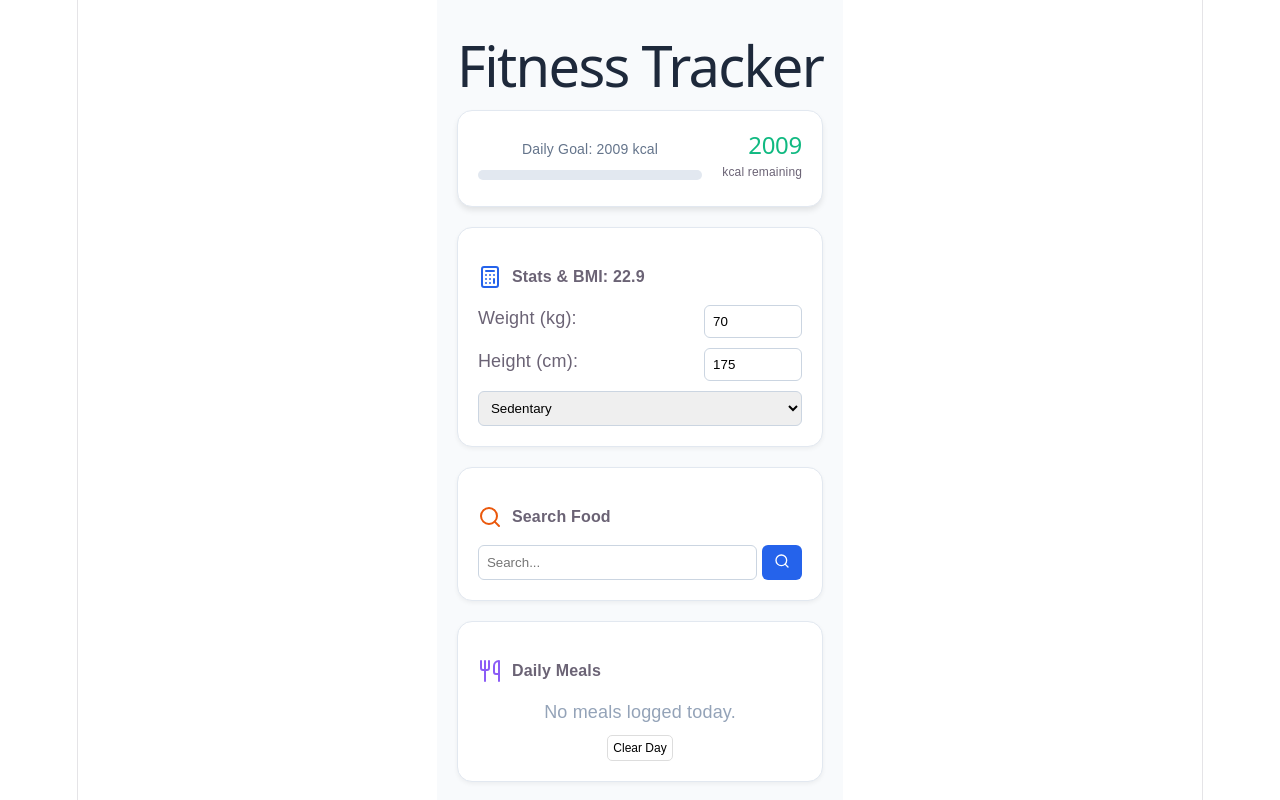
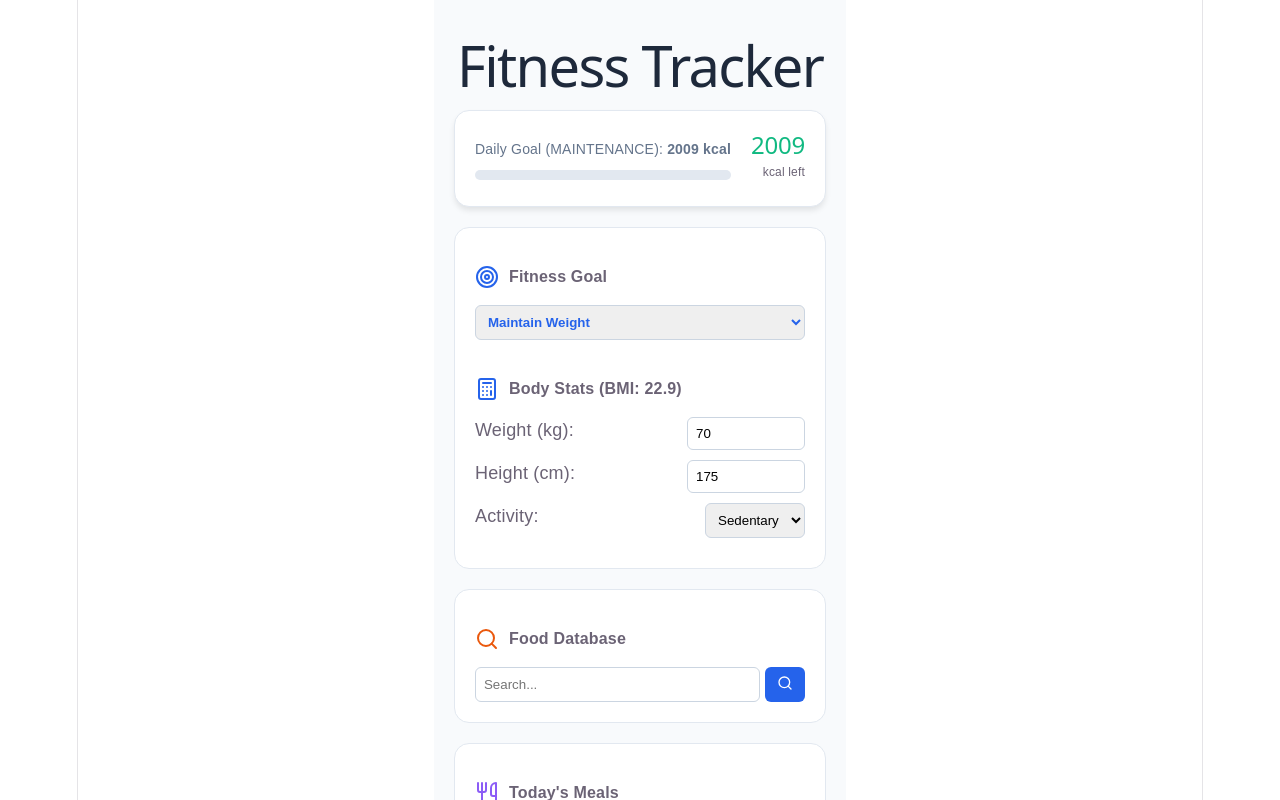
Before and after one commit to Dragoon-prog/fitness-tracker, a React (Vite) app: page / in a window 1280 px wide. Shown: the top 800 px of the page. Built offline with nearby package versions, Linux system fonts and the light colour scheme.

Commit message:
Added Deficit and Surplus goals

```diff
--- a/src/App.jsx
+++ b/src/App.jsx
@@ -1,14 +1,15 @@
 import React, { useState, useEffect } from 'react';
 import { LineChart, Line, XAxis, YAxis, CartesianGrid, Tooltip, ResponsiveContainer } from 'recharts';
-import { Calculator, Search, TrendingUp, Pizza, Plus, Trash2, Utensils } from 'lucide-react';
+import { Calculator, Search, TrendingUp, Pizza, Plus, Trash2, Utensils, Target } from 'lucide-react';
 import axios from 'axios';
 
 export default function App() {
-  // --- 1. PERSISTENT STATE ---
+  // --- 1. STATE ---
   const [weight, setWeight] = useState(localStorage.getItem('weight') || 70);
   const [height, setHeight] = useState(localStorage.getItem('height') || 175);
   const [age, setAge] = useState(localStorage.getItem('age') || 25);
   const [activity, setActivity] = useState(localStorage.getItem('activity') || 1.2);
+  const [fitnessGoal, setFitnessGoal] = useState(localStorage.getItem('fitnessGoal') || 'maintenance');
 
   const [meals, setMeals] = useState(JSON.parse(localStorage.getItem('meals')) || []);
   const [liftData, setLiftData] = useState(JSON.parse(localStorage.getItem('lifts')) || [{ week: 'Wk 1', weight: 40 }]);
@@ -25,11 +26,18 @@ export default function App() {
     localStorage.setItem('height', height);
     localStorage.setItem('age', age);
     localStorage.setItem('activity', activity);
-  }, [meals, liftData, weight, height, age, activity]);
+    localStorage.setItem('fitnessGoal', fitnessGoal);
+  }, [meals, liftData, weight, height, age, activity, fitnessGoal]);
 
-  // --- 3. CALCULATIONS ---
+  // --- 3. UPDATED CALORIE LOGIC ---
   const bmi = (weight / ((height / 100) ** 2)).toFixed(1);
-  const goalCalories = Math.round(((10 * weight) + (6.25 * height) - (5 * age) + 5) * activity);
+  const tdee = Math.round(((10 * weight) + (6.25 * height) - (5 * age) + 5) * activity);
+
+  // Adjusted Goal Logic
+  let goalCalories = tdee;
+  if (fitnessGoal === 'deficit') goalCalories = tdee - 500;
+  if (fitnessGoal === 'surplus') goalCalories = tdee + 500;
+
   const eatenCalories = Math.round(meals.reduce((acc, meal) => acc + meal.calories, 0));
   const remaining = goalCalories - eatenCalories;
   const progressPercent = Math.min((eatenCalories / goalCalories) * 100, 100);
@@ -44,48 +52,57 @@ export default function App() {
   };
 
   const addMeal = (food) => {
-    const newEntry = {
-      id: Date.now(),
-      name: food.label,
-      calories: food.nutrients.ENERC_KCAL,
-      protein: food.nutrients.PROCNT || 0
-    };
-    setMeals([...meals, newEntry]);
+    setMeals([...meals, { id: Date.now(), name: food.label, calories: food.nutrients.ENERC_KCAL }]);
   };
-
-  const removeMeal = (id) => setMeals(meals.filter(m => m.id !== id));
 
   return (
     <div style={containerStyle}>
       <h1 style={{ textAlign: 'center', color: '#1e293b' }}>Fitness Tracker</h1>
 
-      {/* TOP SUMMARY BAR */}
+      {/* SUMMARY BAR */}
       <div style={summaryBar}>
         <div style={{ flex: 1 }}>
-          <p style={{ margin: 0, fontSize: '14px', color: '#64748b' }}>Daily Goal: {goalCalories} kcal</p>
-          <div style={progressContainer}><div style={{ ...progressFill, width: `${progressPercent}%` }}></div></div>
+          <p style={{ margin: 0, fontSize: '14px', color: '#64748b' }}>
+            Daily Goal ({fitnessGoal.toUpperCase()}): <strong>{goalCalories} kcal</strong>
+          </p>
+          <div style={progressContainer}><div style={{ ...progressFill, width: `${progressPercent}%`, backgroundColor: remaining < 0 ? '#ef4444' : '#3b82f6' }}></div></div>
         </div>
         <div style={{ textAlign: 'right' }}>
           <h2 style={{ margin: 0, color: remaining < 0 ? '#ef4444' : '#10b981' }}>{remaining}</h2>
-          <p style={{ margin: 0, fontSize: '12px' }}>kcal remaining</p>
+          <p style={{ margin: 0, fontSize: '12px' }}>kcal left</p>
         </div>
       </div>
 
       <div style={gridStyle}>
-        {/* BODY METRICS */}
+        {/* BODY METRICS & GOAL */}
         <div style={cardStyle}>
-          <h3 style={headerStyle}><Calculator color="#2563eb" /> Stats & BMI: {bmi}</h3>
+          <h3 style={headerStyle}><Target color="#2563eb" /> Fitness Goal</h3>
+          <select
+            value={fitnessGoal}
+            onChange={(e) => setFitnessGoal(e.target.value)}
+            style={{ ...inputStyle, width: '100%', marginBottom: '20px', fontWeight: 'bold', color: '#2563eb' }}
+          >
+            <option value="deficit">Weight Loss (Deficit)</option>
+            <option value="maintenance">Maintain Weight</option>
+            <option value="surplus">Muscle Gain (Surplus)</option>
+          </select>
+
+          <h3 style={headerStyle}><Calculator color="#2563eb" /> Body Stats (BMI: {bmi})</h3>
           <div style={inputRow}><label>Weight (kg):</label><input type="number" value={weight} onChange={(e) => setWeight(e.target.value)} style={inputStyle} /></div>
           <div style={inputRow}><label>Height (cm):</label><input type="number" value={height} onChange={(e) => setHeight(e.target.value)} style={inputStyle} /></div>
-          <select onChange={(e) => setActivity(e.target.value)} style={{ ...inputStyle, width: '100%' }}>
-            <option value="1.2">Sedentary</option>
-            <option value="1.55">Active</option>
-          </select>
+          <div style={inputRow}>
+            <label>Activity:</label>
+            <select value={activity} onChange={(e) => setActivity(e.target.value)} style={inputStyle}>
+              <option value="1.2">Sedentary</option>
+              <option value="1.375">Lightly Active</option>
+              <option value="1.55">Moderate</option>
+            </select>
+          </div>
         </div>
 
         {/* FOOD SEARCH */}
         <div style={cardStyle}>
-          <h3 style={headerStyle}><Search color="#ea580c" /> Search Food</h3>
+          <h3 style={headerStyle}><Search color="#ea580c" /> Food Database</h3>
           <div style={{ display: 'flex', gap: '5px' }}>
             <input placeholder="Search..." style={{ ...inputStyle, flex: 1 }} value={query} onChange={(e) => setQuery(e.target.value)} />
             <button onClick={searchFood} style={btnStyle}><Search size={16}/></button>
@@ -100,25 +117,22 @@ export default function App() {
           </div>
         </div>
 
-        {/* DAILY MEAL TRACKER */}
+        {/* MEAL DIARY */}
         <div style={cardStyle}>
-          <h3 style={headerStyle}><Utensils color="#8b5cf6" /> Daily Meals</h3>
+          <h3 style={headerStyle}><Utensils color="#8b5cf6" /> Today's Meals</h3>
           <div style={listStyle}>
-            {meals.length === 0 ? <p style={{ color: '#94a3b8' }}>No meals logged today.</p> :
-              meals.map((meal) => (
-                <div key={meal.id} style={listItem}>
-                  <span>{meal.name} - <strong>{Math.round(meal.calories)} kcal</strong></span>
-                  <button onClick={() => removeMeal(meal.id)} style={{ border: 'none', color: '#ef4444', background: 'none', cursor: 'pointer' }}><Trash2 size={14}/></button>
-                </div>
-              ))
-            }
+            {meals.map((meal) => (
+              <div key={meal.id} style={listItem}>
+                <span>{meal.name} ({Math.round(meal.calories)} kcal)</span>
+                <button onClick={() => setMeals(meals.filter(m => m.id !== meal.id))} style={{ border: 'none', color: '#ef4444', background: 'none' }}><Trash2 size={14}/></button>
+              </div>
+            ))}
           </div>
-          <button onClick={() => setMeals([])} style={{ marginTop: '10px', background: 'none', border: '1px solid #ddd', cursor: 'pointer', fontSize: '12px', padding: '5px', borderRadius: '5px' }}>Clear Day</button>
         </div>
 
-        {/* GRAPH */}
+        {/* PROGRESSION */}
         <div style={{ ...cardStyle, gridColumn: '1 / -1' }}>
-          <h3 style={headerStyle}><TrendingUp color="#16a34a" /> Lifting Progress</h3>
+          <h3 style={headerStyle}><TrendingUp color="#16a34a" /> Strength Progress</h3>
           <div style={{ display: 'flex', gap: '10px', marginBottom: '15px' }}>
              <input placeholder="kg" type="number" value={newLift.weight} onChange={(e) => setNewLift({...newLift, weight: e.target.value})} style={inputStyle} />
              <input placeholder="reps" type="number" value={newLift.reps} onChange={(e) => setNewLift({...newLift, reps: e.target.value})} style={inputStyle} />
@@ -136,14 +150,14 @@ export default function App() {
 // --- STYLES ---
 const containerStyle = { padding: '20px', maxWidth: '1000px', margin: '0 auto', fontFamily: 'sans-serif', backgroundColor: '#f8fafc', minHeight: '100vh' };
 const summaryBar = { background: 'white', padding: '20px', borderRadius: '15px', display: 'flex', gap: '20px', alignItems: 'center', marginBottom: '20px', border: '1px solid #e2e8f0', boxShadow: '0 4px 6px -1px rgb(0 0 0 / 0.1)' };
-const progressContainer = { height: '10px', background: '#e2e8f0', borderRadius: '10px', marginTop: '8px', overflow: 'hidden' };
-const progressFill = { height: '100%', background: '#2563eb', transition: 'width 0.5s ease' };
+const progressContainer = { height: '10px', background: '#e2e8f0', borderRadius: '10px', marginTop: '8px', overflow: 'hidden', flex: 1 };
+const progressFill = { height: '100%', transition: 'width 0.5s ease' };
 const gridStyle = { display: 'grid', gridTemplateColumns: 'repeat(auto-fit, minmax(300px, 1fr))', gap: '20px' };
-const cardStyle = { background: 'white', padding: '20px', borderRadius: '15px', border: '1px solid #e2e8f0', boxShadow: '0 2px 4px rgb(0 0 0 / 0.05)' };
+const cardStyle = { background: 'white', padding: '20px', borderRadius: '15px', border: '1px solid #e2e8f0' };
 const headerStyle = { display: 'flex', alignItems: 'center', gap: '10px', marginBottom: '15px', fontSize: '16px' };
 const inputRow = { display: 'flex', justifyContent: 'space-between', marginBottom: '10px' };
-const inputStyle = { padding: '8px', borderRadius: '6px', border: '1px solid #cbd5e1', width: '80px' };
+const inputStyle = { padding: '8px', borderRadius: '6px', border: '1px solid #cbd5e1', width: '100px' };
 const btnStyle = { background: '#2563eb', color: 'white', border: 'none', borderRadius: '6px', padding: '8px 12px', cursor: 'pointer' };
-const listStyle = { maxHeight: '200px', overflowY: 'auto' };
+const listStyle = { maxHeight: '150px', overflowY: 'auto' };
 const listItem = { display: 'flex', justifyContent: 'space-between', padding: '8px 0', borderBottom: '1px solid #f1f5f9', fontSize: '14px' };
 const addBtn = { background: '#f1f5f9', border: 'none', borderRadius: '4px', cursor: 'pointer', padding: '4px 8px' };
```
